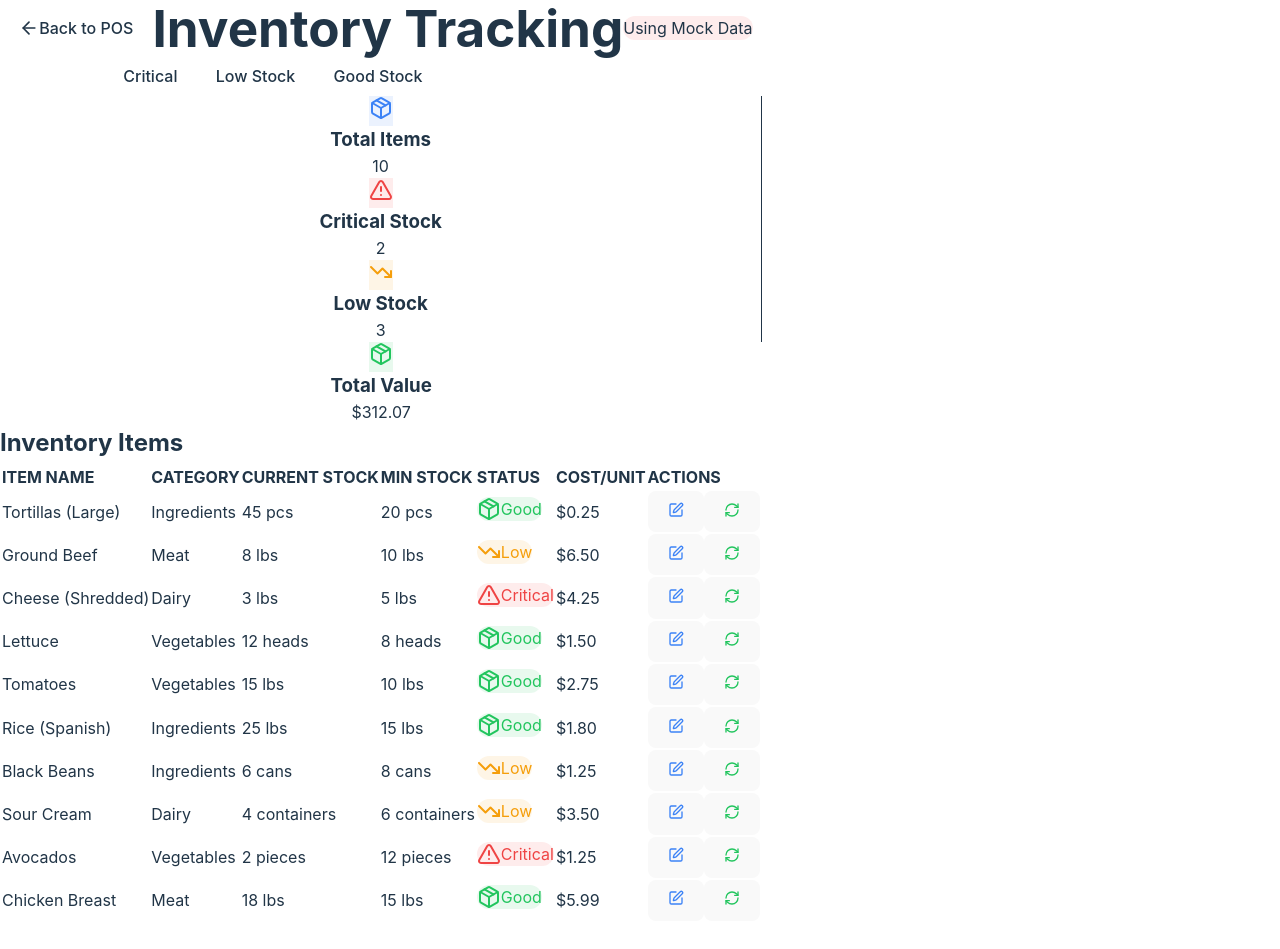
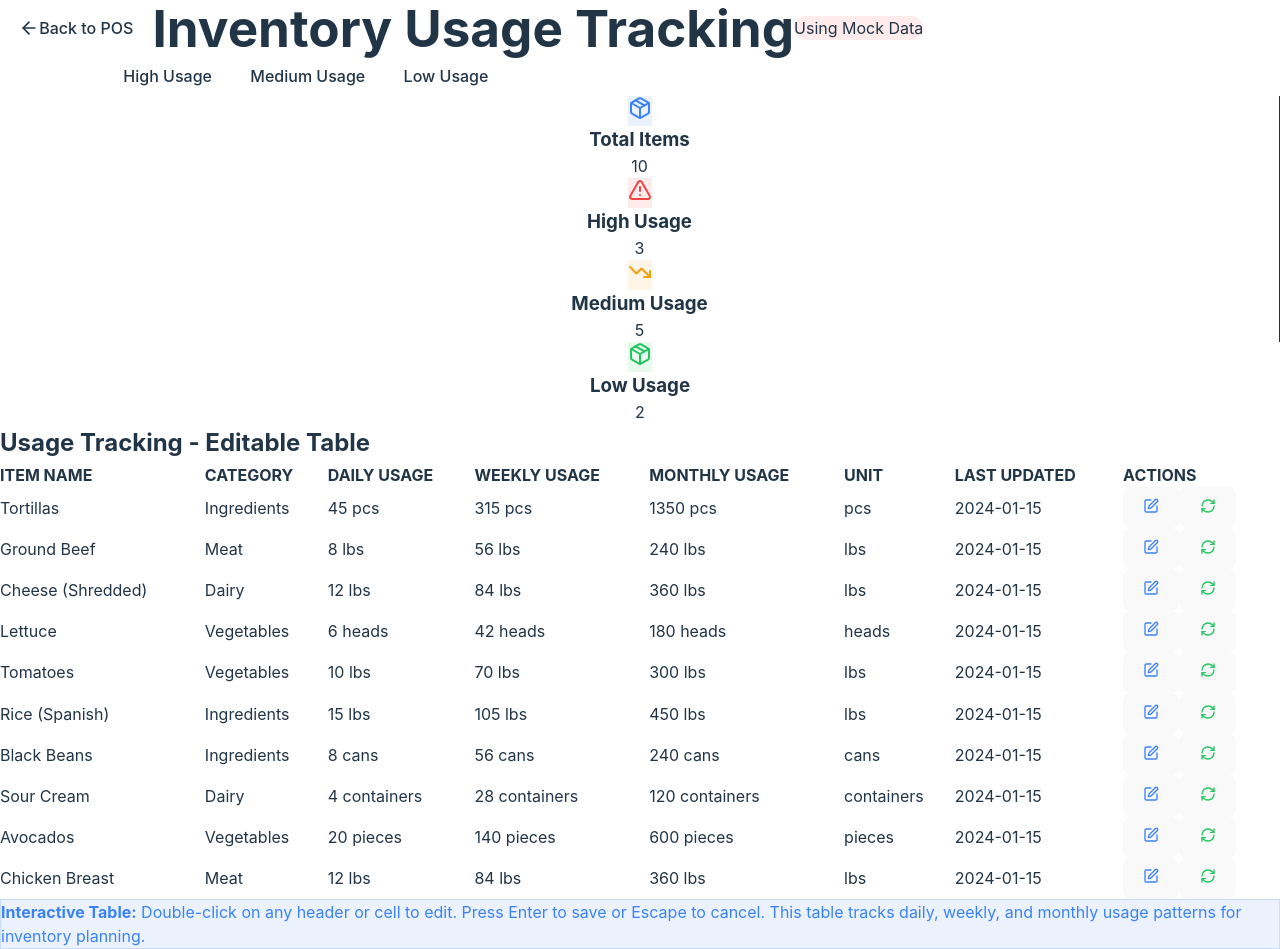
Before and after one commit to Randymor10/POS-tablet, a React (Vite) app: page /inventory-tracking in a window 1280 px wide. Before the commit the page ends 923 px from the top, so only its background shows below. Built offline with nearby package versions, Linux system fonts and the light colour scheme.

Commit message:
Implement Editable Inventory Table

```diff
--- a/src/pages/InventoryTrackingPage.tsx
+++ b/src/pages/InventoryTrackingPage.tsx
@@ -6,32 +6,51 @@ interface InventoryItem {
   id: number;
   name: string;
   category: string;
-  current_stock: number;
-  min_stock: number;
+  dailyUsage: number;
+  weeklyUsage: number;
+  monthlyUsage: number;
   unit: string;
-  cost_per_unit?: number;
-  supplier?: string;
-  last_restocked?: string;
-  status: 'good' | 'low' | 'critical';
+  lastUpdated: string;
+}
+
+interface EditingState {
+  type: 'header' | 'cell' | null;
+  headerIndex?: number;
+  itemId?: number;
+  field?: string;
 }
 
 const InventoryTrackingPage: React.FC = () => {
   const navigate = useNavigate();
   const [isLoading, setIsLoading] = useState(true);
-  const [filter, setFilter] = useState<'all' | 'critical' | 'low' | 'good'>('all');
+  const [filter, setFilter] = useState<'all' | 'high' | 'medium' | 'low'>('all');
+  const [editing, setEditing] = useState<EditingState>({ type: null });
+  const [editValue, setEditValue] = useState('');
 
-  // Mock inventory data
-  const [inventoryItems] = useState<InventoryItem[]>([
-    { id: 1, name: 'Tortillas (Large)', category: 'Ingredients', current_stock: 45, min_stock: 20, unit: 'pcs', cost_per_unit: 0.25, supplier: 'Local Bakery', status: 'good' },
-    { id: 2, name: 'Ground Beef', category: 'Meat', current_stock: 8, min_stock: 10, unit: 'lbs', cost_per_unit: 6.50, supplier: 'Meat Co.', status: 'low' },
-    { id: 3, name: 'Cheese (Shredded)', category: 'Dairy', current_stock: 3, min_stock: 5, unit: 'lbs', cost_per_unit: 4.25, supplier: 'Dairy Farm', status: 'critical' },
-    { id: 4, name: 'Lettuce', category: 'Vegetables', current_stock: 12, min_stock: 8, unit: 'heads', cost_per_unit: 1.50, supplier: 'Fresh Produce', status: 'good' },
-    { id: 5, name: 'Tomatoes', category: 'Vegetables', current_stock: 15, min_stock: 10, unit: 'lbs', cost_per_unit: 2.75, supplier: 'Fresh Produce', status: 'good' },
-    { id: 6, name: 'Rice (Spanish)', category: 'Ingredients', current_stock: 25, min_stock: 15, unit: 'lbs', cost_per_unit: 1.80, supplier: 'Grain Supply', status: 'good' },
-    { id: 7, name: 'Black Beans', category: 'Ingredients', current_stock: 6, min_stock: 8, unit: 'cans', cost_per_unit: 1.25, supplier: 'Canned Goods Co.', status: 'low' },
-    { id: 8, name: 'Sour Cream', category: 'Dairy', current_stock: 4, min_stock: 6, unit: 'containers', cost_per_unit: 3.50, supplier: 'Dairy Farm', status: 'low' },
-    { id: 9, name: 'Avocados', category: 'Vegetables', current_stock: 2, min_stock: 12, unit: 'pieces', cost_per_unit: 1.25, supplier: 'Fresh Produce', status: 'critical' },
-    { id: 10, name: 'Chicken Breast', category: 'Meat', current_stock: 18, min_stock: 15, unit: 'lbs', cost_per_unit: 5.99, supplier: 'Meat Co.', status: 'good' },
+  // Editable headers
+  const [headers, setHeaders] = useState([
+    'Item Name',
+    'Category',
+    'Daily Usage',
+    'Weekly Usage',
+    'Monthly Usage',
+    'Unit',
+    'Last Updated',
+    'Actions'
+  ]);
+
+  // Mock inventory usage data
+  const [inventoryItems, setInventoryItems] = useState<InventoryItem[]>([
+    { id: 1, name: 'Tortillas', category: 'Ingredients', dailyUsage: 45, weeklyUsage: 315, monthlyUsage: 1350, unit: 'pcs', lastUpdated: '2024-01-15' },
+    { id: 2, name: 'Ground Beef', category: 'Meat', dailyUsage: 8, weeklyUsage: 56, monthlyUsage: 240, unit: 'lbs', lastUpdated: '2024-01-15' },
+    { id: 3, name: 'Cheese (Shredded)', category: 'Dairy', dailyUsage: 12, weeklyUsage: 84, monthlyUsage: 360, unit: 'lbs', lastUpdated: '2024-01-15' },
+    { id: 4, name: 'Lettuce', category: 'Vegetables', dailyUsage: 6, weeklyUsage: 42, monthlyUsage: 180, unit: 'heads', lastUpdated: '2024-01-15' },
+    { id: 5, name: 'Tomatoes', category: 'Vegetables', dailyUsage: 10, weeklyUsage: 70, monthlyUsage: 300, unit: 'lbs', lastUpdated: '2024-01-15' },
+    { id: 6, name: 'Rice (Spanish)', category: 'Ingredients', dailyUsage: 15, weeklyUsage: 105, monthlyUsage: 450, unit: 'lbs', lastUpdated: '2024-01-15' },
+    { id: 7, name: 'Black Beans', category: 'Ingredients', dailyUsage: 8, weeklyUsage: 56, monthlyUsage: 240, unit: 'cans', lastUpdated: '2024-01-15' },
+    { id: 8, name: 'Sour Cream', category: 'Dairy', dailyUsage: 4, weeklyUsage: 28, monthlyUsage: 120, unit: 'containers', lastUpdated: '2024-01-15' },
+    { id: 9, name: 'Avocados', category: 'Vegetables', dailyUsage: 20, weeklyUsage: 140, monthlyUsage: 600, unit: 'pieces', lastUpdated: '2024-01-15' },
+    { id: 10, name: 'Chicken Breast', category: 'Meat', dailyUsage: 12, weeklyUsage: 84, monthlyUsage: 360, unit: 'lbs', lastUpdated: '2024-01-15' },
   ]);
 
   useEffect(() => {
@@ -42,41 +61,155 @@ const InventoryTrackingPage: React.FC = () => {
     return () => clearTimeout(timer);
   }, []);
 
+  const getUsageLevel = (dailyUsage: number) => {
+    if (dailyUsage >= 15) return 'high';
+    if (dailyUsage >= 8) return 'medium';
+    return 'low';
+  };
+
   const filteredItems = inventoryItems.filter(item => {
     if (filter === 'all') return true;
-    return item.status === filter;
+    return getUsageLevel(item.dailyUsage) === filter;
   });
 
-  const criticalItems = inventoryItems.filter(item => item.status === 'critical').length;
-  const lowStockItems = inventoryItems.filter(item => item.status === 'low').length;
+  const highUsageItems = inventoryItems.filter(item => getUsageLevel(item.dailyUsage) === 'high').length;
+  const mediumUsageItems = inventoryItems.filter(item => getUsageLevel(item.dailyUsage) === 'medium').length;
+  const lowUsageItems = inventoryItems.filter(item => getUsageLevel(item.dailyUsage) === 'low').length;
   const totalItems = inventoryItems.length;
-  const totalValue = inventoryItems.reduce((sum, item) => sum + (item.current_stock * (item.cost_per_unit || 0)), 0);
 
-  const getStatusColor = (status: string) => {
-    switch (status) {
-      case 'critical':
+  const handleHeaderDoubleClick = (index: number) => {
+    if (index === headers.length - 1) return; // Don't edit Actions column
+    setEditing({ type: 'header', headerIndex: index });
+    setEditValue(headers[index]);
+  };
+
+  const handleCellDoubleClick = (itemId: number, field: string) => {
+    if (field === 'actions') return; // Don't edit actions
+    setEditing({ type: 'cell', itemId, field });
+    const item = inventoryItems.find(i => i.id === itemId);
+    if (item) {
+      setEditValue(String(item[field as keyof InventoryItem]));
+    }
+  };
+
+  const handleEditSave = () => {
+    if (editing.type === 'header' && editing.headerIndex !== undefined) {
+      const newHeaders = [...headers];
+      newHeaders[editing.headerIndex] = editValue;
+      setHeaders(newHeaders);
+    } else if (editing.type === 'cell' && editing.itemId && editing.field) {
+      const newItems = inventoryItems.map(item => {
+        if (item.id === editing.itemId) {
+          const updatedItem = { ...item };
+          if (editing.field === 'dailyUsage' || editing.field === 'weeklyUsage' || editing.field === 'monthlyUsage') {
+            updatedItem[editing.field] = parseInt(editValue) || 0;
+          } else {
+            (updatedItem as any)[editing.field] = editValue;
+          }
+          return updatedItem;
+        }
+        return item;
+      });
+      setInventoryItems(newItems);
+    }
+    setEditing({ type: null });
+    setEditValue('');
+  };
+
+  const handleEditCancel = () => {
+    setEditing({ type: null });
+    setEditValue('');
+  };
+
+  const handleKeyDown = (e: React.KeyboardEvent) => {
+    if (e.key === 'Enter') {
+      handleEditSave();
+    } else if (e.key === 'Escape') {
+      handleEditCancel();
+    }
+  };
+
+  const getUsageColor = (level: string) => {
+    switch (level) {
+      case 'high':
         return { bg: 'rgba(239, 68, 68, 0.1)', text: '#ef4444' };
-      case 'low':
+      case 'medium':
         return { bg: 'rgba(245, 158, 11, 0.1)', text: '#f59e0b' };
       default:
         return { bg: 'rgba(34, 197, 94, 0.1)', text: '#22c55e' };
     }
   };
 
-  const getStatusIcon = (status: string) => {
-    switch (status) {
-      case 'critical':
-        return <AlertTriangle className="w-4 h-4" />;
-      case 'low':
-        return <TrendingDown className="w-4 h-4" />;
-      default:
-        return <Package className="w-4 h-4" />;
+  const renderEditableCell = (item: InventoryItem, field: string, value: any) => {
+    const isEditing = editing.type === 'cell' && editing.itemId === item.id && editing.field === field;
+
+    if (isEditing) {
+      return (
+        <input
+          type={field.includes('Usage') ? 'number' : 'text'}
+          value={editValue}
+          onChange={(e) => setEditValue(e.target.value)}
+          onBlur={handleEditSave}
+          onKeyDown={handleKeyDown}
+          className="w-full px-2 py-1 text-sm border rounded"
+          style={{
+            backgroundColor: 'var(--bg-primary)',
+            color: 'var(--text-primary)',
+            border: '2px solid var(--accent-primary)'
+          }}
+          autoFocus
+        />
+      );
     }
+
+    return (
+      <span
+        onDoubleClick={() => handleCellDoubleClick(item.id, field)}
+        className="cursor-pointer hover:bg-opacity-50 px-2 py-1 rounded transition-colors"
+        style={{ backgroundColor: 'transparent' }}
+        title="Double-click to edit"
+      >
+        {value}
+      </span>
+    );
+  };
+
+  const renderEditableHeader = (header: string, index: number) => {
+    const isEditing = editing.type === 'header' && editing.headerIndex === index;
+
+    if (isEditing) {
+      return (
+        <input
+          type="text"
+          value={editValue}
+          onChange={(e) => setEditValue(e.target.value)}
+          onBlur={handleEditSave}
+          onKeyDown={handleKeyDown}
+          className="w-full px-2 py-1 text-xs font-medium uppercase tracking-wider border rounded"
+          style={{
+            backgroundColor: 'var(--bg-secondary)',
+            color: 'var(--text-primary)',
+            border: '2px solid var(--accent-primary)'
+          }}
+          autoFocus
+        />
+      );
+    }
+
+    return (
+      <span
+        onDoubleClick={() => handleHeaderDoubleClick(index)}
+        className={`cursor-pointer hover:bg-opacity-50 px-2 py-1 rounded transition-colors ${index === headers.length - 1 ? 'cursor-default' : ''}`}
+        title={index === headers.length - 1 ? '' : "Double-click to edit"}
+      >
+        {header}
+      </span>
+    );
   };
 
   return (
     <div className="min-h-screen" style={{ backgroundColor: 'var(--bg-primary)', color: 'var(--text-primary)' }}>
-      <div className="max-w-6xl mx-auto p-4">
+      <div className="max-w-7xl mx-auto p-4">
         <div className="flex items-center gap-4 mb-6">
           <button
             onClick={() => navigate('/')}
@@ -91,7 +224,7 @@ const InventoryTrackingPage: React.FC = () => {
             Back to POS
           </button>
           <h1 className="text-2xl font-bold" style={{ color: 'var(--text-primary)' }}>
-            Inventory Tracking
+            Inventory Usage Tracking
           </h1>
           <div className="px-3 py-1 rounded-full text-sm" style={{
             backgroundColor: 'rgba(239, 68, 68, 0.1)',
@@ -105,9 +238,9 @@ const InventoryTrackingPage: React.FC = () => {
         <div className="flex gap-2 mb-6">
           {[
             { key: 'all', label: 'All Items' },
-            { key: 'critical', label: 'Critical' },
-            { key: 'low', label: 'Low Stock' },
-            { key: 'good', label: 'Good Stock' },
+            { key: 'high', label: 'High Usage' },
+            { key: 'medium', label: 'Medium Usage' },
+            { key: 'low', label: 'Low Usage' },
           ].map(({ key, label }) => (
             <button
               key={key}
@@ -149,7 +282,7 @@ const InventoryTrackingPage: React.FC = () => {
               </p>
             </div>
 
-            {/* Critical Stock Column */}
+            {/* High Usage Column */}
             <div className="p-6 text-center">
               <div className="flex justify-center mb-3">
                 <div className="p-2 rounded-lg" style={{ backgroundColor: 'rgba(239, 68, 68, 0.1)' }}>
@@ -157,14 +290,14 @@ const InventoryTrackingPage: React.FC = () => {
                 </div>
               </div>
               <h3 className="text-sm font-medium mb-2" style={{ color: 'var(--text-muted)' }}>
-                Critical Stock
+                High Usage
               </h3>
               <p className="text-2xl font-bold" style={{ color: 'var(--text-primary)' }}>
-                {criticalItems}
+                {highUsageItems}
               </p>
             </div>
 
-            {/* Low Stock Column */}
+            {/* Medium Usage Column */}
             <div className="p-6 text-center">
               <div className="flex justify-center mb-3">
                 <div className="p-2 rounded-lg" style={{ backgroundColor: 'rgba(245, 158, 11, 0.1)' }}>
@@ -172,14 +305,14 @@ const InventoryTrackingPage: React.FC = () => {
                 </div>
               </div>
               <h3 className="text-sm font-medium mb-2" style={{ color: 'var(--text-muted)' }}>
-                Low Stock
+                Medium Usage
               </h3>
               <p className="text-2xl font-bold" style={{ color: 'var(--text-primary)' }}>
-                {lowStockItems}
+                {mediumUsageItems}
               </p>
             </div>
 
-            {/* Total Value Column */}
+            {/* Low Usage Column */}
             <div className="p-6 text-center">
               <div className="flex justify-center mb-3">
                 <div className="p-2 rounded-lg" style={{ backgroundColor: 'rgba(34, 197, 94, 0.1)' }}>
@@ -187,23 +320,23 @@ const InventoryTrackingPage: React.FC = () => {
                 </div>
               </div>
               <h3 className="text-sm font-medium mb-2" style={{ color: 'var(--text-muted)' }}>
-                Total Value
+                Low Usage
               </h3>
               <p className="text-2xl font-bold" style={{ color: 'var(--text-primary)' }}>
-                ${totalValue.toFixed(2)}
+                {lowUsageItems}
               </p>
             </div>
           </div>
         </div>
 
-        {/* Inventory Table */}
+        {/* Inventory Usage Table */}
         <div className="rounded-lg shadow overflow-hidden" style={{
           backgroundColor: 'var(--bg-secondary)',
           border: '1px solid var(--border-color)'
         }}>
           <div className="px-6 py-4 flex justify-between items-center" style={{ borderBottom: '1px solid var(--border-color)' }}>
             <h2 className="text-lg font-semibold" style={{ color: 'var(--text-primary)' }}>
-              Inventory Items
+              Usage Tracking - Editable Table
             </h2>
             <button
               className="flex items-center gap-2 px-4 py-2 rounded-lg font-medium transition-all"
@@ -221,7 +354,7 @@ const InventoryTrackingPage: React.FC = () => {
           {isLoading ? (
             <div className="p-8 text-center">
               <div className="animate-spin rounded-full h-8 w-8 border-b-2 mx-auto" style={{ borderColor: 'var(--accent-primary)' }}></div>
-              <p className="mt-2" style={{ color: 'var(--text-muted)' }}>Loading inventory data...</p>
+              <p className="mt-2" style={{ color: 'var(--text-muted)' }}>Loading usage data...</p>
             </div>
           ) : filteredItems.length === 0 ? (
             <div className="p-8 text-center" style={{ color: 'var(--text-muted)' }}>
@@ -229,69 +362,98 @@ const InventoryTrackingPage: React.FC = () => {
             </div>
           ) : (
             <div className="overflow-x-auto">
-              <table className="min-w-full">
+              <table className="min-w-full" style={{ borderCollapse: 'separate', borderSpacing: 0 }}>
                 <thead style={{ backgroundColor: 'var(--bg-tertiary)' }}>
                   <tr>
-                    <th className="px-6 py-3 text-left text-xs font-medium uppercase tracking-wider" style={{ color: 'var(--text-muted)' }}>
-                      Item Name
-                    </th>
-                    <th className="px-6 py-3 text-left text-xs font-medium uppercase tracking-wider" style={{ color: 'var(--text-muted)' }}>
-                      Category
-                    </th>
-                    <th className="px-6 py-3 text-left text-xs font-medium uppercase tracking-wider" style={{ color: 'var(--text-muted)' }}>
-                      Current Stock
-                    </th>
-                    <th className="px-6 py-3 text-left text-xs font-medium uppercase tracking-wider" style={{ color: 'var(--text-muted)' }}>
-                      Min Stock
-                    </th>
-                    <th className="px-6 py-3 text-left text-xs font-medium uppercase tracking-wider" style={{ color: 'var(--text-muted)' }}>
-                      Status
-                    </th>
-                    <th className="px-6 py-3 text-left text-xs font-medium uppercase tracking-wider" style={{ color: 'var(--text-muted)' }}>
-                      Cost/Unit
-                    </th>
-                    <th className="px-6 py-3 text-left text-xs font-medium uppercase tracking-wider" style={{ color: 'var(--text-muted)' }}>
-                      Actions
-                    </th>
+                    {headers.map((header, index) => (
+                      <th
+                        key={index}
+                        className="px-6 py-3 text-left text-xs font-medium uppercase tracking-wider"
+                        style={{
+                          color: 'var(--text-muted)',
+                          borderBottom: '2px solid var(--border-color)',
+                          borderRight: index < headers.length - 1 ? '1px solid var(--border-color)' : 'none'
+                        }}
+                      >
+                        {renderEditableHeader(header, index)}
+                      </th>
+                    ))}
                   </tr>
                 </thead>
                 <tbody style={{ backgroundColor: 'var(--bg-secondary)' }}>
                   {filteredItems.map((item, index) => {
-                    const statusColors = getStatusColor(item.status);
+                    const usageLevel = getUsageLevel(item.dailyUsage);
+                    const usageColors = getUsageColor(usageLevel);
                     return (
                       <tr
                         key={item.id}
                         className="hover:opacity-80 transition-opacity"
                         style={{
-                          borderBottom: index < filteredItems.length - 1 ? '1px solid var(--border-color)' : 'none'
+                          borderBottom: '1px solid var(--border-color)'
                         }}
                       >
-                        <td className="px-6 py-4 whitespace-nowrap text-sm font-medium" style={{ color: 'var(--text-primary)' }}>
-                          {item.name}
+                        <td
+                          className="px-6 py-4 whitespace-nowrap text-sm font-medium"
+                          style={{
+                            color: 'var(--text-primary)',
+                            borderRight: '1px solid var(--border-color)'
+                          }}
+                        >
+                          {renderEditableCell(item, 'name', item.name)}
                         </td>
-                        <td className="px-6 py-4 whitespace-nowrap text-sm" style={{ color: 'var(--text-secondary)' }}>
-                          {item.category}
+                        <td
+                          className="px-6 py-4 whitespace-nowrap text-sm"
+                          style={{
+                            color: 'var(--text-secondary)',
+                            borderRight: '1px solid var(--border-color)'
+                          }}
+                        >
+                          {renderEditableCell(item, 'category', item.category)}
                         </td>
-                        <td className="px-6 py-4 whitespace-nowrap text-sm" style={{ color: 'var(--text-primary)' }}>
-                          {item.current_stock} {item.unit}
+                        <td
+                          className="px-6 py-4 whitespace-nowrap text-sm"
+                          style={{
+                            color: 'var(--text-primary)',
+                            borderRight: '1px solid var(--border-color)'
+                          }}
+                        >
+                          {renderEditableCell(item, 'dailyUsage', `${item.dailyUsage} ${item.unit}`)}
                         </td>
-                        <td className="px-6 py-4 whitespace-nowrap text-sm" style={{ color: 'var(--text-secondary)' }}>
-                          {item.min_stock} {item.unit}
+                        <td
+                          className="px-6 py-4 whitespace-nowrap text-sm"
+                          style={{
+                            color: 'var(--text-primary)',
+                            borderRight: '1px solid var(--border-color)'
+                          }}
+                        >
+                          {renderEditableCell(item, 'weeklyUsage', `${item.weeklyUsage} ${item.unit}`)}
                         </td>
-                        <td className="px-6 py-4 whitespace-nowrap">
-                          <span
-                            className="inline-flex items-center gap-1 px-2.5 py-0.5 rounded-full text-xs font-medium"
-                            style={{
-                              backgroundColor: statusColors.bg,
-                              color: statusColors.text
-                            }}
-                          >
-                            {getStatusIcon(item.status)}
-                            {item.status.charAt(0).toUpperCase() + item.status.slice(1)}
-                          </span>
+                        <td
+                          className="px-6 py-4 whitespace-nowrap text-sm"
+                          style={{
+                            color: 'var(--text-primary)',
+                            borderRight: '1px solid var(--border-color)'
+                          }}
+                        >
+                          {renderEditableCell(item, 'monthlyUsage', `${item.monthlyUsage} ${item.unit}`)}
                         </td>
-                        <td className="px-6 py-4 whitespace-nowrap text-sm" style={{ color: 'var(--text-primary)' }}>
-                          ${item.cost_per_unit?.toFixed(2) || 'N/A'}
+                        <td
+                          className="px-6 py-4 whitespace-nowrap text-sm"
+                          style={{
+                            color: 'var(--text-secondary)',
+                            borderRight: '1px solid var(--border-color)'
+                          }}
+                        >
+                          {renderEditableCell(item, 'unit', item.unit)}
+                        </td>
+                        <td
+                          className="px-6 py-4 whitespace-nowrap text-sm"
+                          style={{
+                            color: 'var(--text-secondary)',
+                            borderRight: '1px solid var(--border-color)'
+                          }}
+                        >
+                          {renderEditableCell(item, 'lastUpdated', item.lastUpdated)}
                         </td>
                         <td className="px-6 py-4 whitespace-nowrap text-sm">
                           <div className="flex gap-2">
@@ -305,7 +467,7 @@ const InventoryTrackingPage: React.FC = () => {
                             <button
                               className="transition-colors"
                               style={{ color: '#22c55e' }}
-                              title="Restock item"
+                              title="Update usage"
                             >
                               <RefreshCw size={16} />
                             </button>
@@ -319,6 +481,16 @@ const InventoryTrackingPage: React.FC = () => {
             </div>
           )}
         </div>
+
+        <div className="mt-4 p-4 rounded-lg" style={{
+          backgroundColor: 'rgba(59, 130, 246, 0.1)',
+          border: '1px solid rgba(59, 130, 246, 0.2)'
+        }}>
+          <p className="text-sm" style={{ color: '#3b82f6' }}>
+            <strong>Interactive Table:</strong> Double-click on any header or cell to edit. Press Enter to save or Escape to cancel.
+            This table tracks daily, weekly, and monthly usage patterns for inventory planning.
+          </p>
+        </div>
       </div>
     </div>
   );
```
